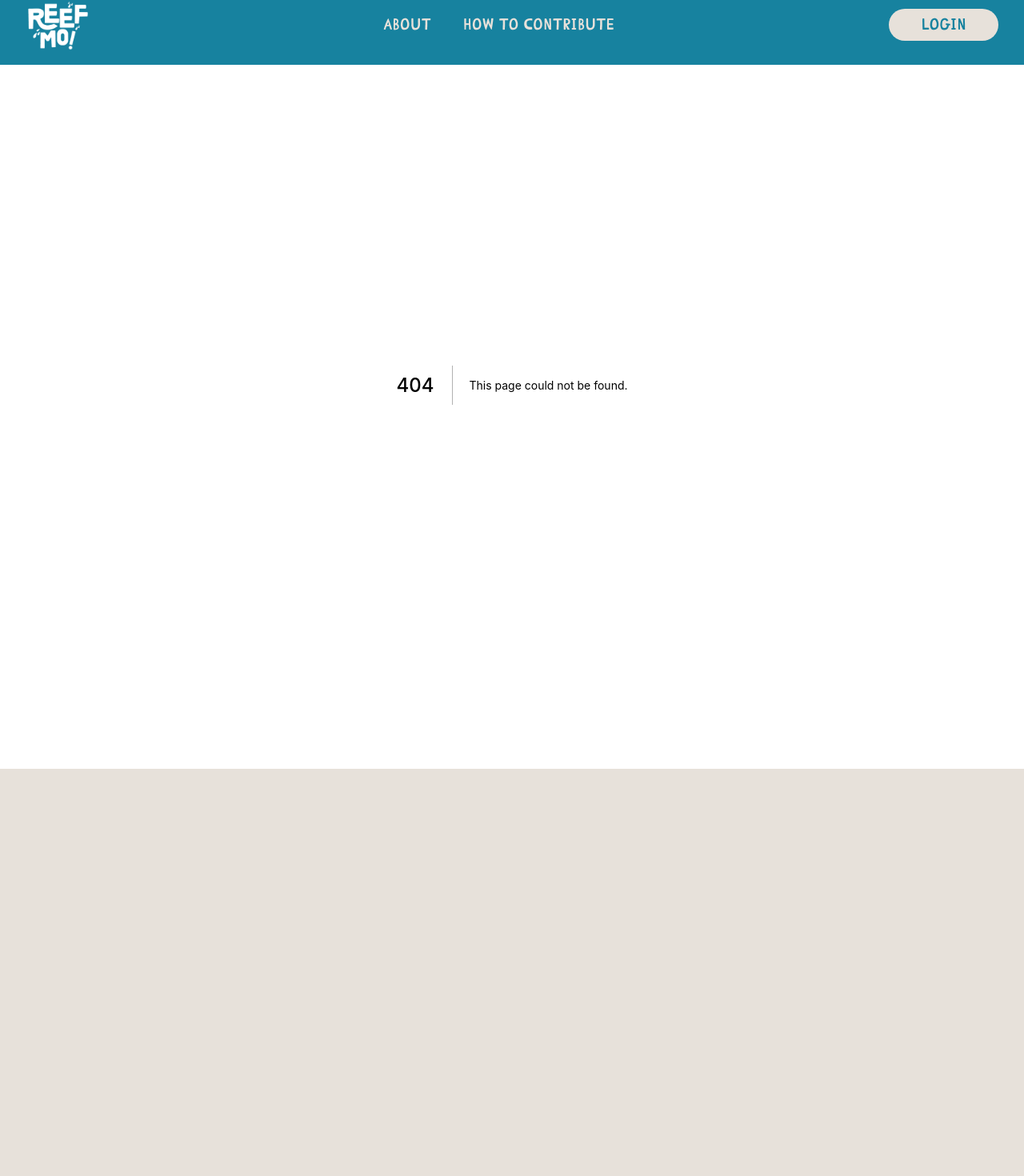
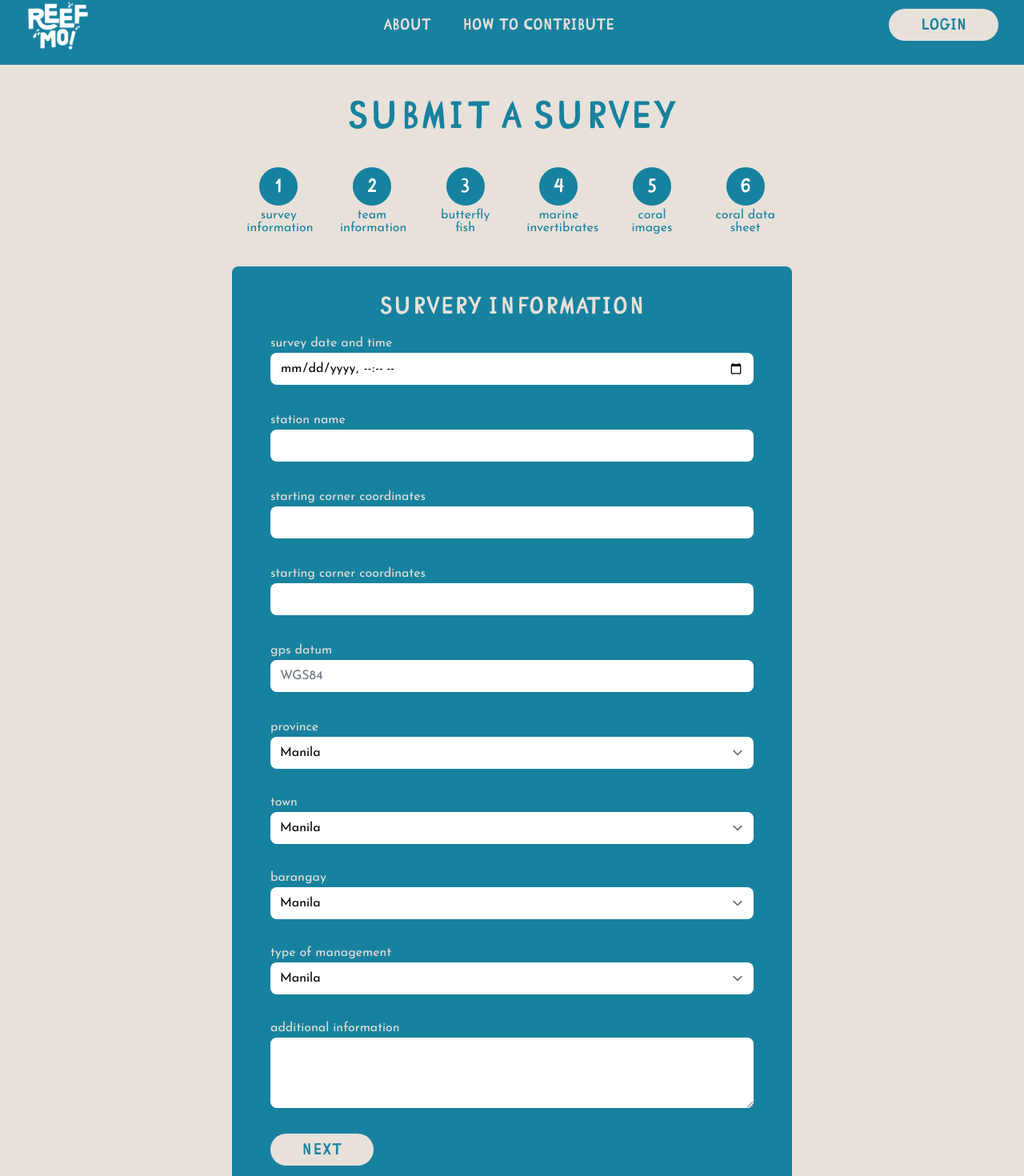
Before and after one commit to dlsudatasci/shore-reef-coral, a Next.js app: page /contribute in a window 1280 px wide. Before the commit this address had no page. Shown: the part 19-1489 px from the top of the page at 80% size. Before the commit the page ends 980 px from the top, so only its background shows below. Built offline with nearby package versions, Linux system fonts and the light colour scheme.

Commit message:
add: survey form

```diff
--- a/components/layout.tsx
+++ b/components/layout.tsx
@@ -3,7 +3,7 @@ import { FC } from 'react'
 import Header from './header'
 import ScrollToTop from './scroll-to-top'
 
-export const siteTitle = 'CBRACT2 Portal'
+export const siteTitle = 'Reef Mo'
 
 const Layout: FC<{ children: React.ReactNode }> = ({ children }) => {
 	return (
@@ -13,7 +13,7 @@ const Layout: FC<{ children: React.ReactNode }> = ({ children }) => {
 				<title>{siteTitle}</title>
 				<meta
 					name="description"
-					content="A society of volunteer students who are willing to serve as tutors to students who need academic assistance."
+					content="Submit Philippine coral reef surveys to help monitor our country's precious natural aquatic habitats."
 				/>
 				<meta
 					property="og:image"
--- /dev/null
+++ b/components/steps.tsx
@@ -0,0 +1,33 @@
+import { FC } from 'react'
+import cn from 'classnames'
+
+interface IStep {
+	i: number
+	title: string
+	isSelected?: boolean
+}
+
+const Step: FC<IStep> = ({ i, title, isSelected }) => {
+	const className = cn({
+		'bg-primary text-white': isSelected
+	}, 'flex justify-center items-center rounded-full aspect-square w-12 border-primary border-4')
+
+	return (
+		<div className="flex-1 flex flex-col items-center text-primary">
+			<div className={className}>
+				<p className="text-2xl font-comic-cat">{i}</p>
+			</div>
+			<p className="text-center leading-4 w-20 mt-1">{title}</p>
+		</div>
+	)
+}
+
+const Steps: FC<{ steps: readonly string[] }> = ({ steps }) => {
+	return (
+		<div className="flex relative">
+			{steps.map((step, i) => <Step key={i} i={i + 1} title={step} isSelected={true} />)}
+		</div>
+	)
+}
+
+export default Steps
--- /dev/null
+++ b/lib/survey-steps.ts
@@ -0,0 +1,10 @@
+const SURVEY_STEPS = [
+	'survey information',
+	'team information',
+	'butterfly fish',
+	'marine invertibrates',
+	'coral images',
+	'coral data sheet',
+] as const
+
+export default SURVEY_STEPS
--- /dev/null
+++ b/pages/contribute.tsx
@@ -0,0 +1,114 @@
+import { NextPage } from 'next'
+import { useForm } from 'react-hook-form'
+import { yupResolver } from '@hookform/resolvers/yup'
+import * as yup from 'yup'
+import SURVEY_STEPS from '../lib/survey-steps'
+import Steps from '../components/steps'
+
+interface ISurveyInformation {
+	datetime: Date
+	station: string
+	startCorner: string
+	endCorner: string
+	gps: string
+	province: string
+	town: string
+	barangay: string
+	management: string
+	others: string
+}
+
+const surveyInfoSchema = yup.object({
+	datetime: yup.date().typeError('Invalid date').required(),
+	station: yup.string().required(),
+	startCorner: yup.string().required(),
+	endCorner: yup.string().required(),
+	gps: yup.string().required(),
+	province: yup.string().required(),
+	town: yup.string().required(),
+	barangay: yup.string().required(),
+	management: yup.string().required(),
+	others: yup.string(),
+}).required()
+
+const Contribute: NextPage = () => {
+	const { register, handleSubmit, formState: { errors } } = useForm<ISurveyInformation>({
+		resolver: yupResolver(surveyInfoSchema)
+	})
+	const onSubmit = handleSubmit(data => console.log(data))
+
+	return (
+		<div className="grid justify-stretch md:justify-center px-4 md:px-0 py-10">
+			<h1 className="font-comic-cat text-primary text-center mb-10">SUBMIT A SURVEY</h1>
+			<div className="mb-10">
+				<Steps steps={SURVEY_STEPS} />
+			</div>
+			<div className="bg-primary md:w-[700px] w-full md:px-12 p-8 rounded-lg">
+				<h3 className="font-comic-cat text-secondary text-center text-3xl mb-4">SURVERY INFORMATION</h3>
+				<form onSubmit={onSubmit}>
+					<div className="control">
+						<label htmlFor="datetime" className="text-secondary">survey date and time</label>
+						<input type="datetime-local" id="datetime" {...register('datetime')} />
+						<p className="error text-secondary">{errors.datetime?.message}</p>
+					</div>
+					<div className="control">
+						<label htmlFor="station" className="text-secondary">station name</label>
+						<input type="text" id="station" {...register('station')} />
+						<p className="error text-secondary">{errors.station?.message}</p>
+					</div>
+					<div className="control">
+						<label htmlFor="start-coordinates" className="text-secondary">starting corner coordinates</label>
+						<input type="text" id="start-coordinates" {...register('startCorner')} />
+						<p className="error text-secondary">{errors.startCorner?.message}</p>
+					</div>
+					<div className="control">
+						<label htmlFor="end-coordinates" className="text-secondary">starting corner coordinates</label>
+						<input type="text" id="end-coordinates" {...register('endCorner')} />
+						<p className="error text-secondary">{errors.endCorner?.message}</p>
+					</div>
+					<div className="control">
+						<label htmlFor="gps" className="text-secondary">gps datum</label>
+						<input type="text" id="gps" {...register('gps')} placeholder="WGS84" />
+						<p className="error text-secondary">{errors.gps?.message}</p>
+					</div>
+					<div className="control">
+						<label htmlFor="province" className="text-secondary">province</label>
+						<select id="province" {...register('province')}>
+							<option value="Manila">Manila</option>
+						</select>
+						<p className="error text-secondary">{errors.province?.message}</p>
+					</div>
+					<div className="control">
+						<label htmlFor="town" className="text-secondary">town</label>
+						<select id="town" {...register('town')}>
+							<option value="Manila">Manila</option>
+						</select>
+						<p className="error text-secondary">{errors.town?.message}</p>
+					</div>
+					<div className="control">
+						<label htmlFor="barangay" className="text-secondary">barangay</label>
+						<select id="barangay" {...register('barangay')}>
+							<option value="Manila">Manila</option>
+						</select>
+						<p className="error text-secondary">{errors.barangay?.message}</p>
+					</div>
+					<div className="control">
+						<label htmlFor="management" className="text-secondary">type of management</label>
+						<select id="management" {...register('management')}>
+							<option value="Manila">Manila</option>
+						</select>
+						<p className="error text-secondary">{errors.management?.message}</p>
+					</div>
+					<div className="control">
+						<label htmlFor="others" className="text-secondary">additional information</label>
+						<textarea id="others" {...register('others')} rows={3} />
+						<p className="error text-secondary">{errors.others?.message}</p>
+					</div>
+					<input className="btn secondary" type="submit" value="NEXT" />
+				</form>
+			</div>
+		</div>
+	)
+}
+
+export default Contribute
--- /dev/null
+++ b/pages/dashboard.tsx
@@ -0,0 +1,9 @@
+import { NextPage } from 'next';
+
+const Dashboard: NextPage = () => {
+	return (
+		<p>Dashboard</p>
+	)
+}
+
+export default Dashboard
--- a/styles/globals.css
+++ b/styles/globals.css
@@ -17,8 +17,12 @@
     @apply bg-secondary
   }
 
+	h1 {
+		@apply text-5xl
+	}
+
   h2 {
-    @apply text-4xl;
+    @apply text-4xl
   }
 }
 
@@ -31,7 +35,7 @@
     @apply block;
   }
 
-  .control input {
+  .control input, .control select, .control textarea {
     @apply rounded-lg w-full border-0;
   }
 
```
